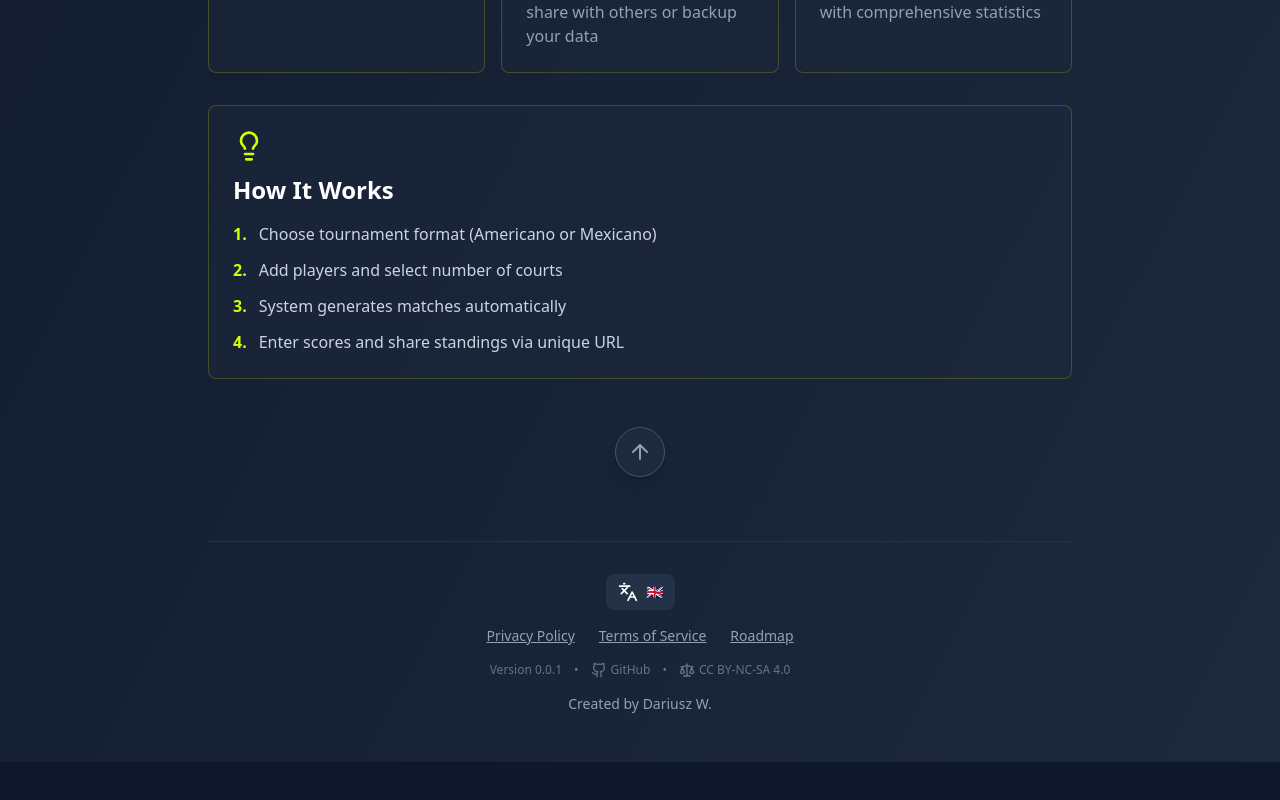
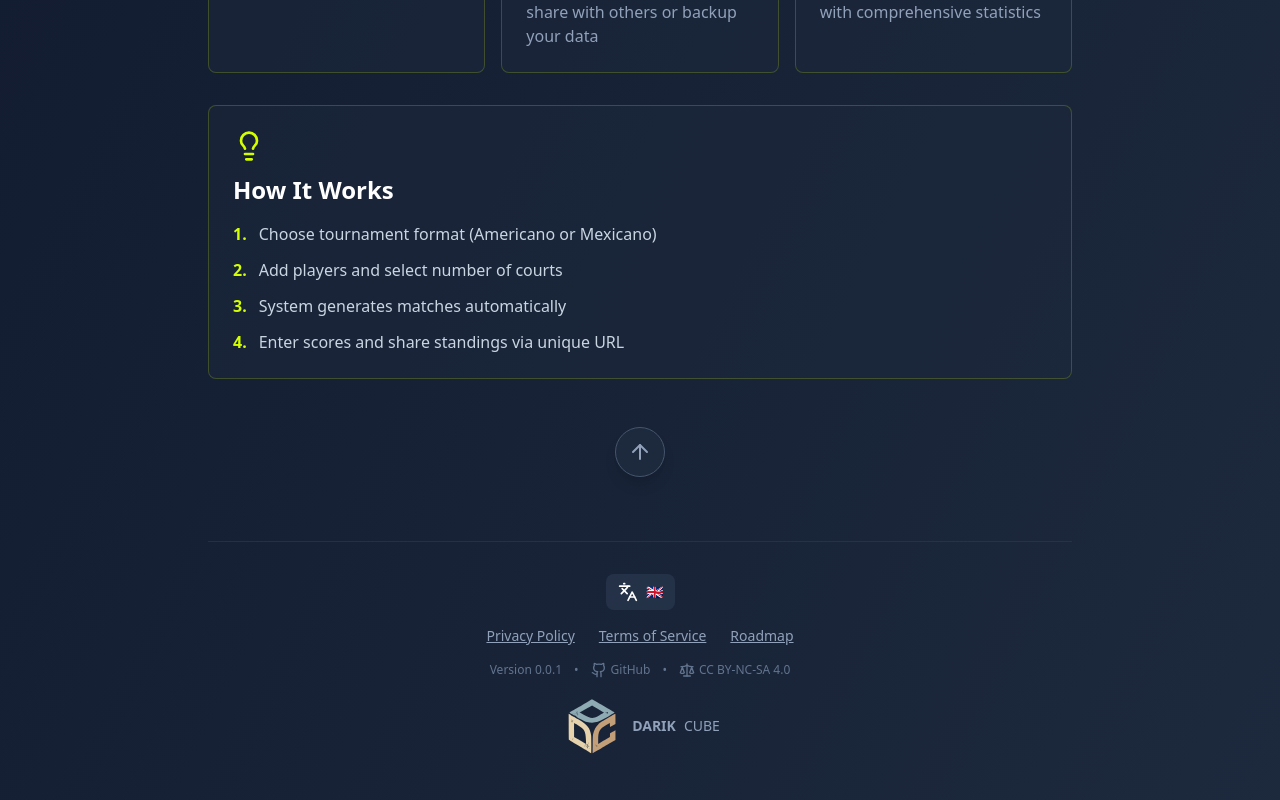
Before and after one commit to DarBrick/padel-boy, a React (Vite) app: page / in a window 1280 px wide. Shown: the part 1745-2545 px from the top of the page. Before the commit the page ends 2507 px from the top, so only its background shows below. Built offline with nearby package versions, Linux system fonts and the light colour scheme.

Commit message:
add logo and link to main page

```diff
--- a/src/components/layout/Footer.tsx
+++ b/src/components/layout/Footer.tsx
@@ -63,8 +63,20 @@ export function Footer() {
       </div>
 
       {/* Creator Credit */}
-      <div className="text-slate-400">
-        {t('footer.createdBy')}
+      <div className="flex items-center justify-center text-slate-400">
+        <a
+          href="https://darikcube.com"
+          target="_blank"
+          rel="noopener noreferrer"
+          className="flex items-center gap-2 hover:text-[var(--color-padel-yellow)] transition-colors"
+        >
+          <img
+            src={`${import.meta.env.BASE_URL}darikcube.svg`}
+            alt="Darik Cube"
+            className="w-16 h-16"
+          />
+          <b>DARIK</b>CUBE
+        </a>
       </div>
     </footer>
   )
```
Also changed, not shown: public/darikcube.svg.
